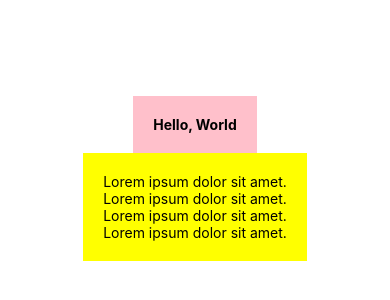
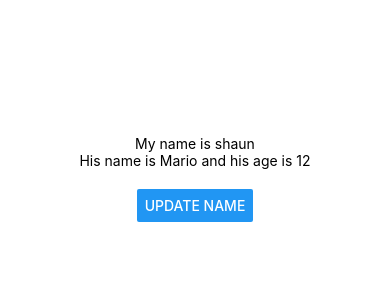
Before and after one commit to mustafaag/native-tutorial, a React Native app: screen / in a window 390 px wide. Shown: the part 244-544 px from the top of the page. Built offline with nearby package versions, Linux system fonts and the light colour scheme.

Commit message:
use state

```diff
--- a/App.js
+++ b/App.js
@@ -1,18 +1,21 @@
-import React from 'react';
-import { StyleSheet, Text, View } from 'react-native';
+import React, {useState} from 'react';
+import { StyleSheet, Text, View, Button } from 'react-native';
 
 export default function App() {
+  const [name, setName] = useState('shaun');
+  const [person, setPerson] = useState({name: 'Mario', age: 12});
+  const pressHandler = () =>{
+    setName('Muhammad Ali');
+    setPerson( {name:'Luigi',age: 20});
+  }
+
   return (
     <View style={styles.container}>
-      <View style={styles.header}>
-        <Text style={styles.boldText}>Hello, World</Text>
-      </View>
-      <View style={styles.body}>
-        <Text>Lorem ipsum dolor sit amet.</Text>
-        <Text>Lorem ipsum dolor sit amet.</Text>
-        <Text>Lorem ipsum dolor sit amet.</Text>
-        <Text>Lorem ipsum dolor sit amet.</Text>
-      </View>
+        <Text>My name is {name}</Text>
+        <Text>His name is {person.name} and his age is {person.age}</Text>
+        <View style={styles.bottomContainer}>
+          <Button onPress={pressHandler} title='update name'/>
+        </View>
     </View>
   );
 }
@@ -37,5 +40,8 @@ const styles = StyleSheet.create({
   body: {
     backgroundColor:'yellow',
     padding: 20
+  },
+  bottomContainer: {
+    marginTop: 20
   }
 });
```
